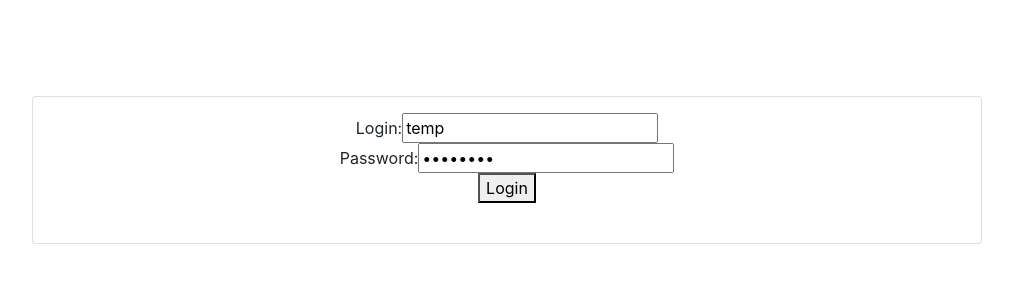
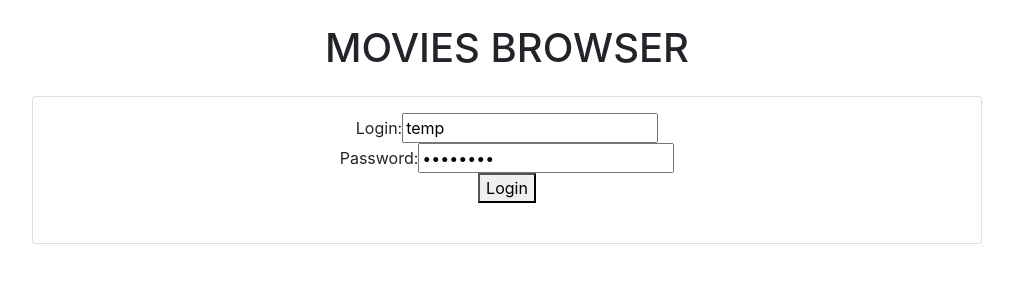
Before and after one commit to wozniakpl/movies_browser, a React (Create React App) app in the folder client/: page / in a window 1280 px wide. Shown: the top 300 px of the page, without its empty margins (133-1146 px from the left). Built offline with nearby package versions, Linux system fonts and the light colour scheme.

Commit message:
change text color

```diff
--- a/client/src/App.js
+++ b/client/src/App.js
@@ -227,7 +227,7 @@ class App extends Component {
 
     return (
       <main className="container">
-        <h1 className="text-white text-uppercase text-center my-4">
+        <h1 className="text-black text-uppercase text-center my-4">
           Movies browser
         </h1>
         <div className="row">
```
